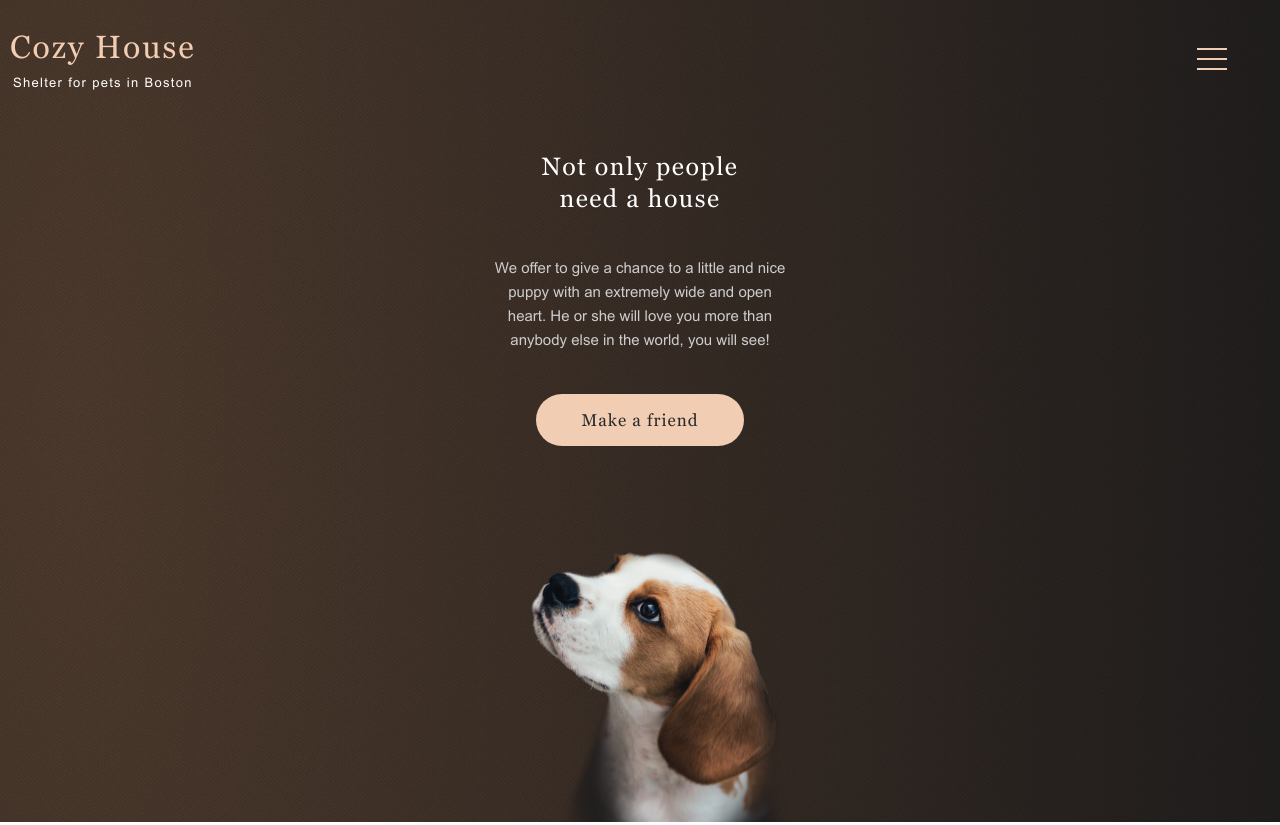
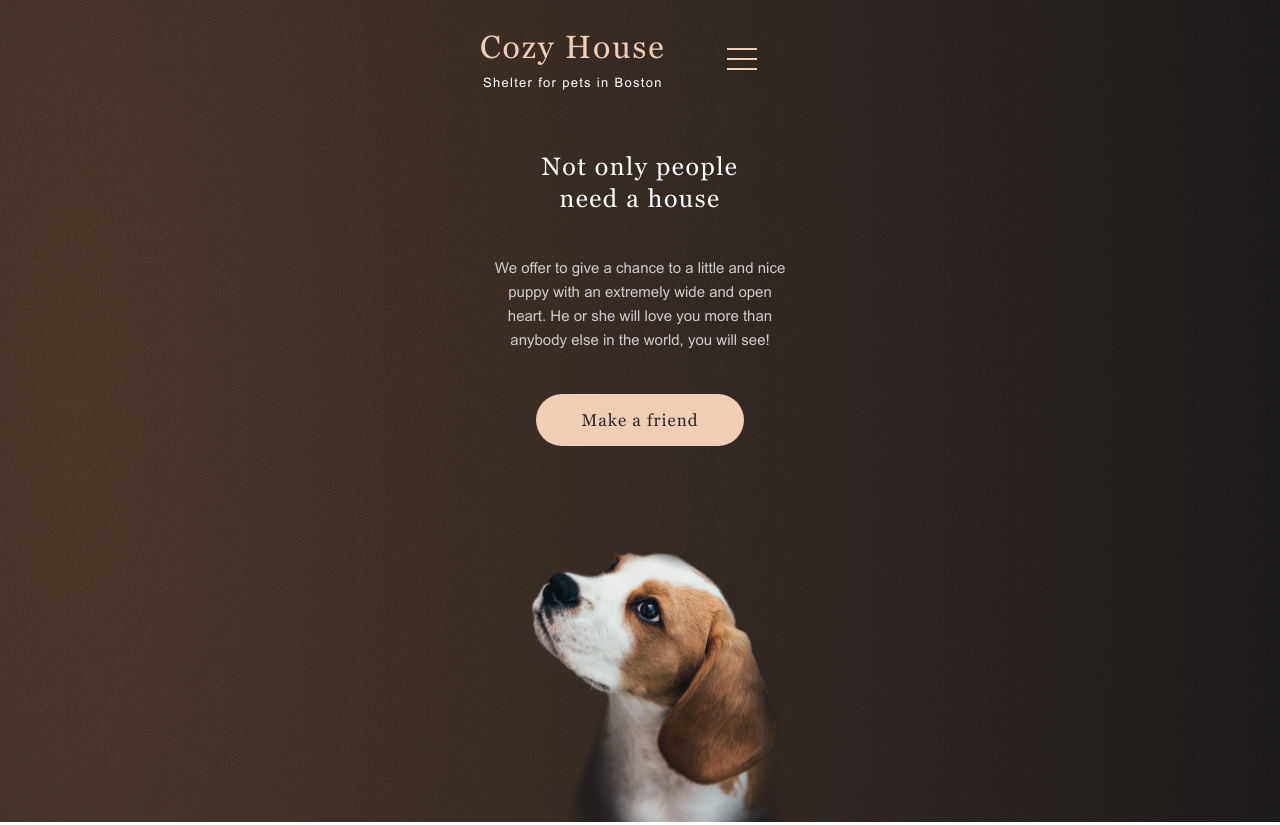
Before and after one commit to mayarosl/shelter, a website: page index.html in a window 1280 px wide. Shown: the top 825 px of the page. Drawn offline with Linux system fonts and the light colour scheme; a web font is replaced by a local one.

Commit message:
fix: fix header width

```diff
--- a/src/scss/modules/_header.scss
+++ b/src/scss/modules/_header.scss
@@ -7,6 +7,8 @@ $mobile-margin-bottom: 4.2rem;
 
   &__wrapper {
     padding-top: 30px;
+    max-width: 320px;
+    margin: auto;
   }
 
   &__logo-and-nav {
```
Also changed, not shown: src/css/index.css.
